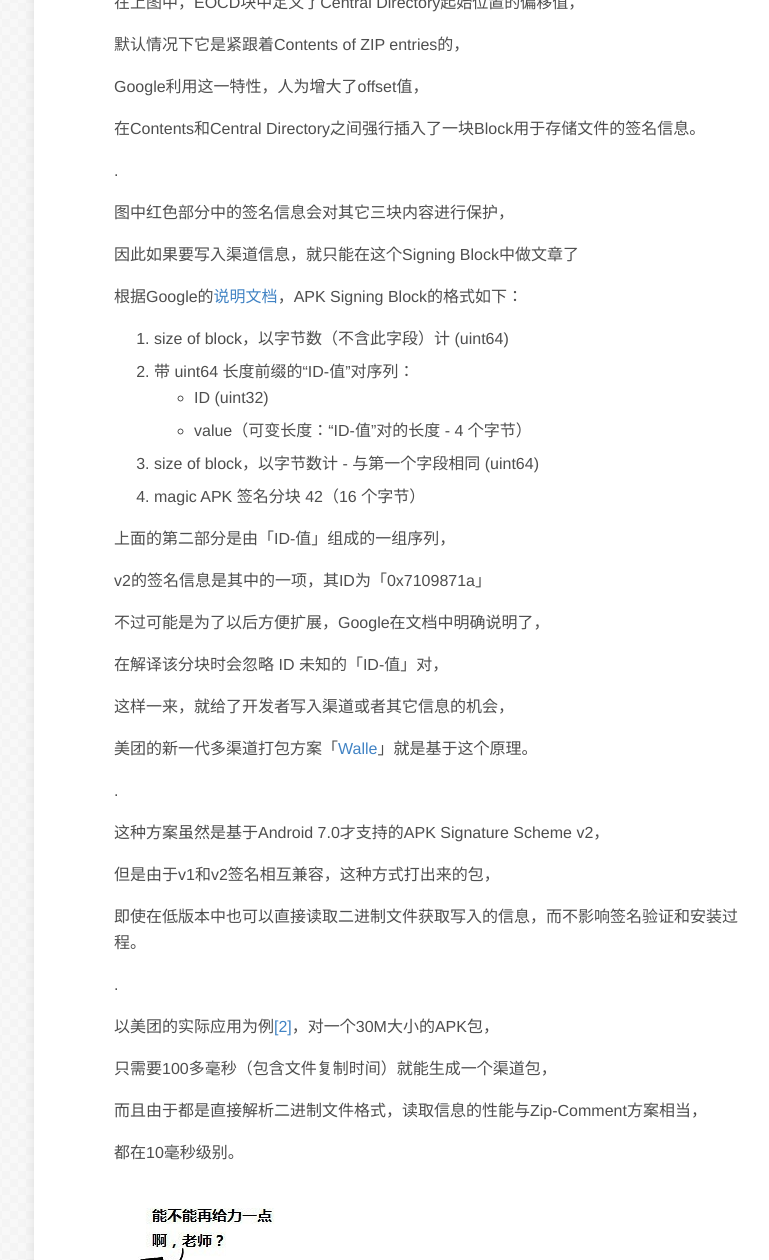
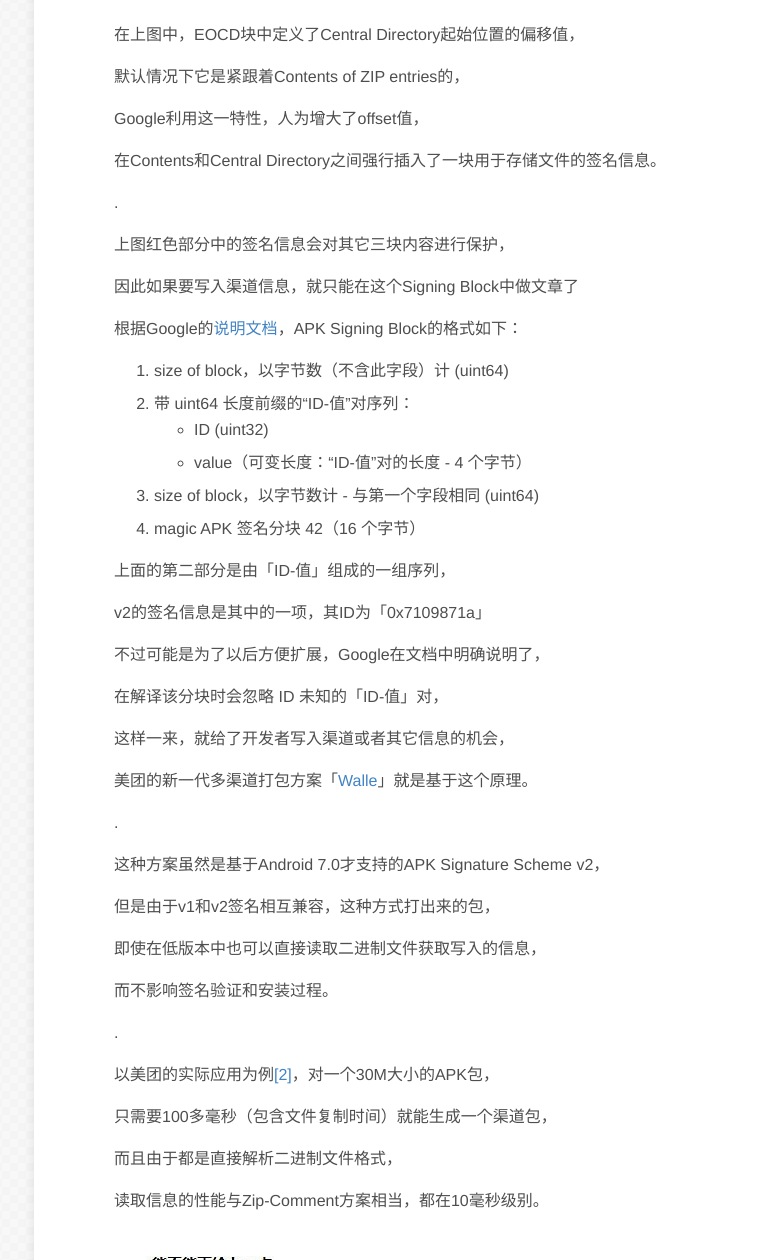
Before and after one commit to dss886/www.dss886.com, a Jekyll site: the page built from _posts/2017-11-21-01.md, in a window 1280 px wide and 1400 px high, scrolled down 6121 px, cut to the strip 140-1400 px from the top of the window. Shown: the whole strip, without its empty margins (206-975 px from the left). Built offline with Jekyll 4.4.1, drawn with Linux system fonts in a browser that asks for light colours; nearby versions of some CDN libraries; comment, search, counter and statistics services are not loaded; some of the changed text lies outside the part shown.

Commit message:
update post

```diff
--- a/_posts/2017-11-21-01.md
+++ b/_posts/2017-11-21-01.md
@@ -15,7 +15,9 @@
 
 ### 石器时代
 
-为了区分不同的渠道包，最直观也是最原始的方案，就是使用一个变量来表示渠道名，
+为了区分不同的渠道包，最直观也是最原始的方案，
+
+就是使用一个变量来表示渠道名，
 
 在Release时，每修改一次变量打一次包，
 
@@ -164,7 +166,9 @@
 
 apk文件默认的comment-length为0，也就是说，
 
-我们可以通过修改这两个字节的内容来向comment字节写入自定义内容（例如一段scheme）
+我们可以通过修改这两个字节的内容来向comment字节写入自定义内容
+
+（例如一段scheme）
 
 {% include gallery images="/images/post_images/2017.11/03.png" %}
 
@@ -182,7 +186,7 @@
 
 但是，在多渠道打包技术蓬勃发展的时候，Google也及时看到了apk签名算法的漏洞，
 
-能往已经签名过的apk文件中添加任意文件(META-INF方案)，
+能往已经签名过的apk文件中添加任意文件（META-INF方案），
 
 能写入几乎任意长字符串（Zip-Comment方案）
 
@@ -202,11 +206,11 @@
 
 Google利用这一特性，人为增大了offset值，
 
-在Contents和Central Directory之间强行插入了一块Block用于存储文件的签名信息。
+在Contents和Central Directory之间强行插入了一块用于存储文件的签名信息。
 
 .
 
-图中红色部分中的签名信息会对其它三块内容进行保护，
+上图红色部分中的签名信息会对其它三块内容进行保护，
 
 因此如果要写入渠道信息，就只能在这个Signing Block中做文章了
 
@@ -237,7 +241,9 @@
 
 但是由于v1和v2签名相互兼容，这种方式打出来的包，
 
-即使在低版本中也可以直接读取二进制文件获取写入的信息，而不影响签名验证和安装过程。
+即使在低版本中也可以直接读取二进制文件获取写入的信息，
+
+而不影响签名验证和安装过程。
 
 .
 
@@ -245,9 +251,9 @@
 
 只需要100多毫秒（包含文件复制时间）就能生成一个渠道包，
 
-而且由于都是直接解析二进制文件格式，读取信息的性能与Zip-Comment方案相当，
+而且由于都是直接解析二进制文件格式，
 
-都在10毫秒级别。
+读取信息的性能与Zip-Comment方案相当，都在10毫秒级别。
 
 {% include gallery images="/images/post_images/2017.11/01.jpg" %}
 
```
Also changed, not shown: other parts of _posts/2017-11-21-01.md (+2 -2 lines).
